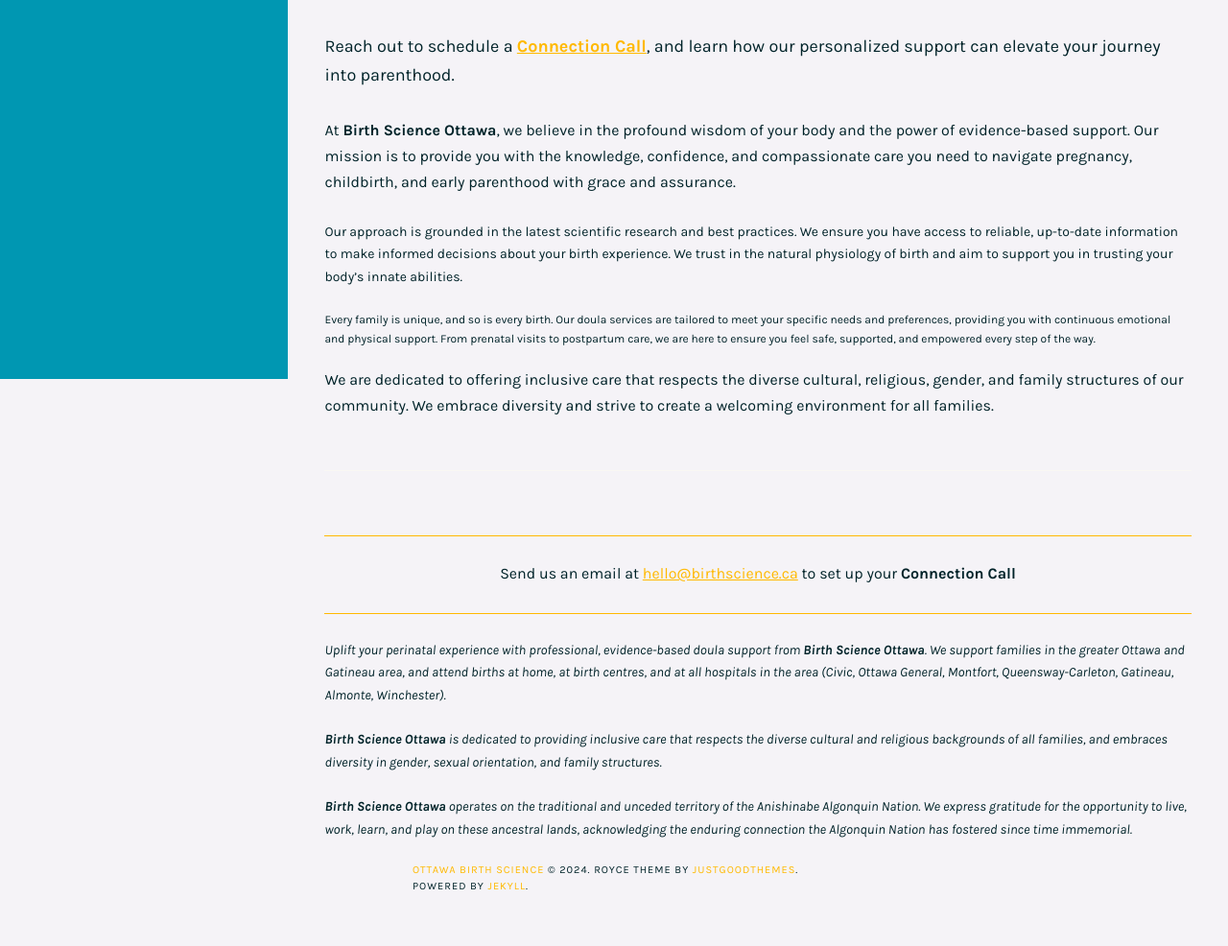
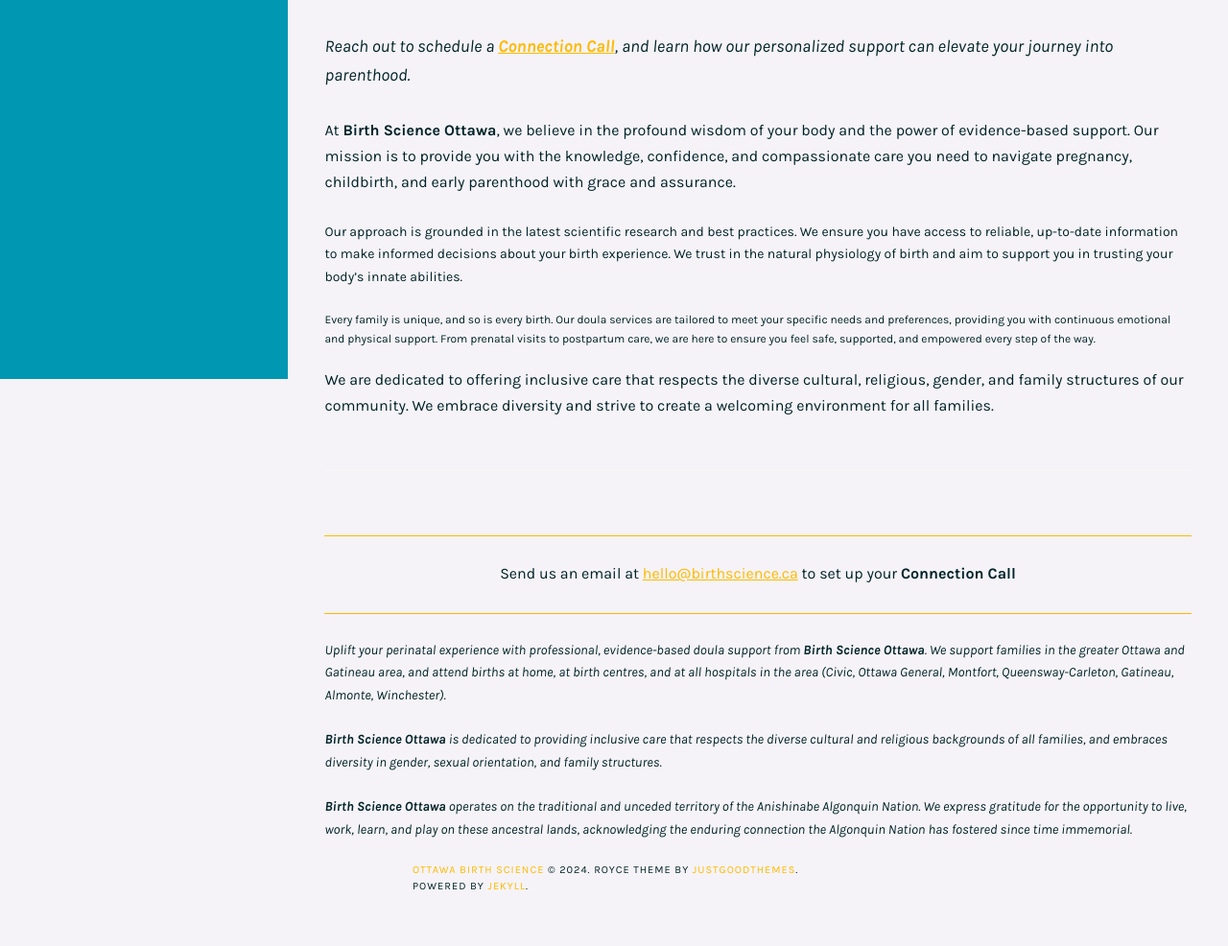
Before and after one commit to mch3rry/mypage, a Jekyll site: the page built from index.html, in a window 1280 px wide. Shown: the part 505-1491 px from the top of the page at 96% size. Built offline with Jekyll 4.4.1, drawn with Linux system fonts in a browser that asks for light colours; the list of posts is cut into pages by our own code.

Commit message:
Update index.html

```diff
--- a/index.html
+++ b/index.html
@@ -16,7 +16,7 @@
     <img src="assets/images/FrontPage.png" alt="A colourful home library.">
   </figure><br><br>
 
-  <p style="font-size: 18px">Reach out to schedule a <a href="https://birthscience.ca/contact"><b>Connection Call</b></a>, and learn how our personalized support can elevate your journey into parenthood.</p>
+  <p style="font-style: italic; font-size: 18px">Reach out to schedule a <a href="https://birthscience.ca/contact"><b>Connection Call</b></a>, and learn how our personalized support can elevate your journey into parenthood.</p>
 
   <p style="font-size: 16px">At <b>Birth Science Ottawa</b>, we believe in the profound wisdom of your body and the power of evidence-based support. Our mission is to provide you with the knowledge, confidence, and compassionate care you need to navigate pregnancy, childbirth, and early parenthood with grace and assurance.</p>
 
```
